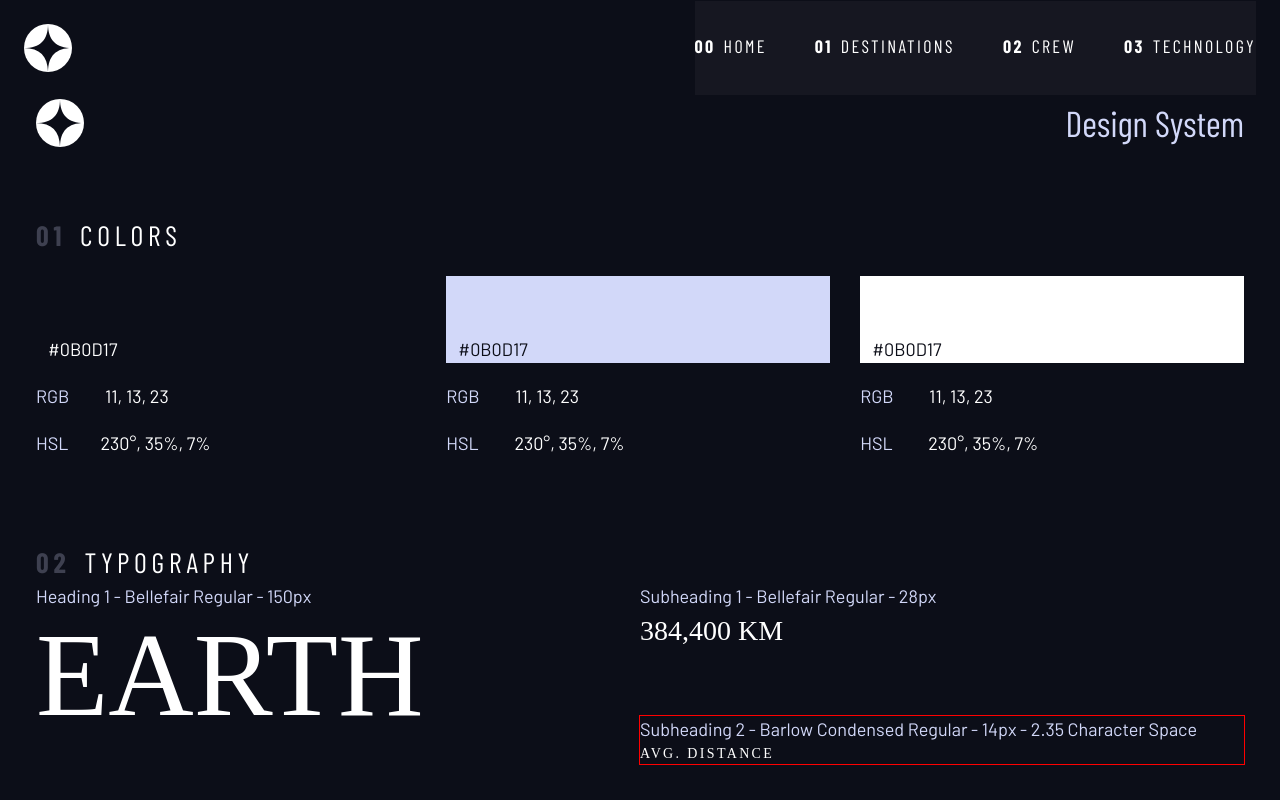
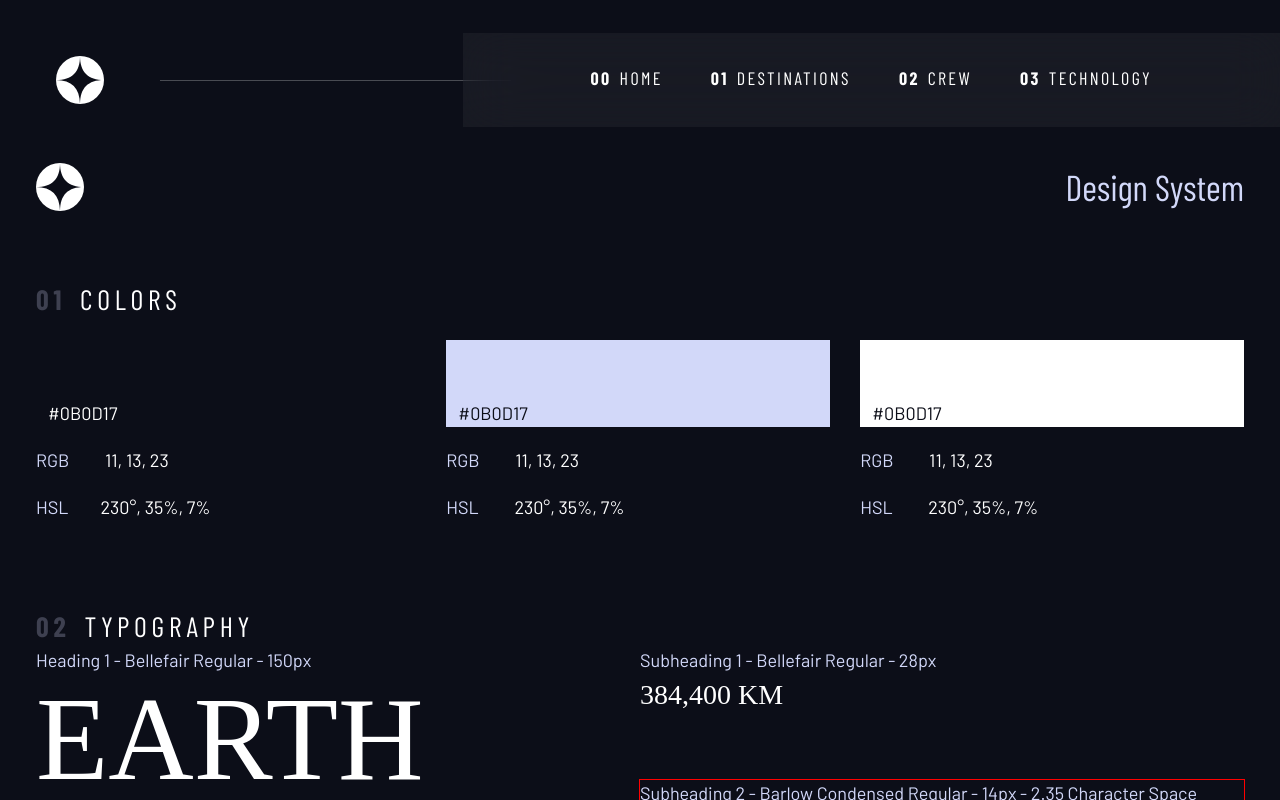
Before and after one commit to pMichaell/space-tourism, a React (Create React App) app: page /design in a window 1280 px wide. Shown: the top 800 px of the page. Built offline with nearby package versions, Linux system fonts and the light colour scheme; a web font is replaced by a local one.

Commit message:
header styling finished

```diff
--- a/src/index.scss
+++ b/src/index.scss
@@ -357,3 +357,7 @@ code {
   transform: scale(1.5);
   opacity: 1;
 }
+
+.active {
+
+}
--- a/src/ui/Layout/Layout.tsx
+++ b/src/ui/Layout/Layout.tsx
@@ -18,10 +18,10 @@ const Layout = ({ children }: { children: ReactNode }) => {
   }, [location]);
 
   return (
-    <div className={clsx(classes.layout, "grid", backgroundState)}>
+    <main className={clsx(classes.layout, "grid", backgroundState)}>
       <Header />
       {children}
-    </div>
+    </main>
   );
 };
 
--- a/src/ui/Layout/header/Header.module.css
+++ b/src/ui/Layout/header/Header.module.css
@@ -3,15 +3,17 @@
     justify-content: space-between;
     align-items: center;
     width: 100%;
-    min-width: 0;
-    padding-inline: 1.5rem
-;
+    overflow: hidden;
 }
 
 .logo {
     display: grid;
     place-items: center;
+    margin: 2rem clamp(1.5rem, 5vw, 3.5rem);
+    flex-shrink: 0;
 }
+
+
 
 .line {
     position: absolute;
@@ -23,11 +25,19 @@
 }
 
 .navigation {
-    background-color: hsl(var(--clr-white) / .04);
     justify-content: center;
     align-items: center;
     list-style: none;
-    --gap: 3rem;
+    --gap: clamp(1.5rem, 6vw, 3rem);
+    background: hsl( var(--clr-dark) / 0.95);
+    overflow-x: hidden;
+}
+
+@supports (backdrop-filter: blur(1.5rem)) {
+    .navigation {
+        background-color: hsl(var(--clr-white) / 0.05);
+        backdrop-filter: blur(1.5rem);
+    }
 }
 
 .navigation > li {
@@ -41,6 +51,23 @@
     justify-content: center;
 }
 
+@media (max-width: 35em){
+    .underlineIndicators > * > * {
+        cursor: pointer;
+        border-bottom: .2rem solid hsl(var(--clr-white) / 0);
+    }
+
+    .underlineIndicators > *:hover > *,
+    .underlineIndicators > *:focus > *{
+        border-color: hsl(var(--clr-white) / .5);
+    }
+
+    .underlineIndicators > .active > * {
+        border-color: hsl(var(--clr-white) / 1);
+    }
+}
+
+@media (min-width: 35em) {
     .underlineIndicators > * {
         cursor: pointer;
         padding: 2rem 0;
@@ -56,6 +83,42 @@
         border-color: hsl(var(--clr-white) / 1);
     }
 
+    .navigation {
+        padding-inline: clamp(1.5rem, 15vw, 8rem);
+    }
+
+}
+
+@media (min-width: 35em) and (max-width: 44.999em){
+    .navigation > * > div > span {
+        display: none;
+    }
+}
+
+
+@media (min-width: 45em) {
+    .header {
+        margin-block: 2rem;
+    }
+
+    .header::after {
+        content: '';
+        display: block;
+        position: relative;
+        height: 1px;
+        width: 100%;
+        justify-self: flex-end;
+        order: 1;
+        background: hsl( var(--clr-white) / .25);
+        margin-right: -3rem;
+    }
+
+    .navigation {
+        order: 2;
+        flex-shrink: 0;
+    }
+}
+
 .underlineIndicators span {
     font-weight: 700;
 }
--- a/src/ui/Layout/header/Header.tsx
+++ b/src/ui/Layout/header/Header.tsx
@@ -3,9 +3,9 @@ import logo from "../../../assets/shared/logo.svg";
 import classes from "./Header.module.css";
 import React, { useEffect, useState } from "react";
 import { useLocation, useNavigate } from "react-router-dom";
-import Nav from "./Nav";
-import Responsive from "./responsive/Responsive";
+import Responsive from "./navigation/responsive/Responsive";
 import useWindowDimensions from "../../../hooks/useWindowDimensions";
+import NavList from "./navigation/NavList";
 
 export type NavigationProps = {
   homeClickHandler: () => void;
@@ -13,6 +13,7 @@ export type NavigationProps = {
   crewClickHandler: () => void;
   technologyClickHandler: () => void;
   defineClassName?: (locName: string) => string;
+  className?: string;
 };
 
 const Header = () => {
@@ -56,7 +57,19 @@ const Header = () => {
 
   const navigation =
     windowDimensions.width > 560 ? (
-      <Nav {...props} />
+      <NavList
+        {...props}
+        className={clsx(
+          "flex",
+          "ffSansCond",
+          "textWhite",
+          "fs400",
+          "letterSpacing3",
+          "uppercase",
+          classes.underlineIndicators,
+          classes.navigation
+        )}
+      />
     ) : (
       <Responsive {...props} />
     );
--- a/src/ui/Layout/header/Nav.tsx
+++ b/src/ui/Layout/header/navigation/NavList.tsx
@@ -1,31 +1,19 @@
-import clsx from "clsx";
-import classes from "./Header.module.css";
-import { NavigationProps } from "./Header";
 import React from "react";
+import { NavigationProps } from "../Header";
 
-const Nav = ({
+const NavList = ({
   homeClickHandler,
   destinationClickHandler,
   technologyClickHandler,
   crewClickHandler,
   defineClassName,
+  className,
 }: NavigationProps) => {
   return (
-    <ul
-      className={clsx(
-        "flex",
-        "ffSansCond",
-        "textWhite",
-        "fs400",
-        "letterSpacing3",
-        "uppercase",
-        classes.underlineIndicators,
-        classes.navigation
-      )}
-    >
+    <ul className={className}>
       <li onClick={homeClickHandler} className={defineClassName?.("/")}>
         <div>
-          <span>00</span>
+          <span aria-hidden="true">00</span>
           Home
         </div>
       </li>
@@ -34,13 +22,13 @@ const Nav = ({
         className={defineClassName?.("destination")}
       >
         <div>
-          <span>01</span>
+          <span aria-hidden="true">01</span>
           Destinations
         </div>
       </li>
       <li onClick={crewClickHandler} className={defineClassName?.("crew")}>
         <div>
-          <span>02</span>
+          <span aria-hidden="true">02</span>
           Crew
         </div>
       </li>
@@ -49,7 +37,7 @@ const Nav = ({
         className={defineClassName?.("technology")}
       >
         <div>
-          <span>03</span>
+          <span aria-hidden="true">03</span>
           Technology
         </div>
       </li>
@@ -57,4 +45,4 @@ const Nav = ({
   );
 };
 
-export default Nav;
+export default NavList;
--- /dev/null
+++ b/src/ui/Layout/header/navigation/responsive/Responsive.module.css
@@ -0,0 +1,3 @@
+.button {
+    padding-right: 1.5rem;
+}
--- a/src/ui/Layout/header/responsive/Responsive.tsx
+++ b/src/ui/Layout/header/navigation/responsive/Responsive.tsx
@@ -1,7 +1,8 @@
 import { useContext } from "react";
-import MenuContext from "../../../../context/menuContext/MenuContext";
-import { NavigationProps } from "../Header";
-import hamburgerIcon from "../../../../assets/shared/icon-hamburger.svg";
+import MenuContext from "../../../../../context/menuContext/MenuContext";
+import { NavigationProps } from "../../Header";
+import hamburgerIcon from "../../../../../assets/shared/icon-hamburger.svg";
+import classes from "./Responsive.module.css";
 import SideMenu from "./SideMenu";
 
 const Responsive = (props: NavigationProps) => {
@@ -15,7 +16,7 @@ const Responsive = (props: NavigationProps) => {
   return (
     <div>
       {!open && (
-        <button onClick={hamburgerClickHandler}>
+        <button onClick={hamburgerClickHandler} className={classes.button}>
           <span className="srOnly">Menu</span>
           <div>
             <img src={hamburgerIcon} alt="menu icon" />
--- a/src/ui/Layout/header/responsive/SideMenu.module.css
+++ b/src/ui/Layout/header/navigation/responsive/SideMenu.module.css
@@ -5,12 +5,16 @@
     right: 0;
     width: 70vw;
     height: 100vh;
-    transition: transform 300ms ease-out;
-    transform: translateY(-100%);
+    transition: transform 300ms ease-in-out;
+    transform: translateX(100%);
     list-style: none;
     flex-direction: column;
     padding-inline: 1.5rem;
     background: hsl( var(--clr-dark) / 0.95);
+}
+
+.open {
+    transform: translateX(0);
 }
 
 @supports (backdrop-filter: blur(1.5rem)) {
@@ -36,6 +40,11 @@
     padding-left: 0.5rem;
 }
 
+.list > li {
+    display: flex;
+
+}
+
 .list span {
     margin-right: 0.3em;
     font-weight: 700;
@@ -44,7 +53,3 @@
 .div {
     flex-basis: 50%;
 }
-
-.open {
-    transform: translateY(0);
-}
--- a/src/ui/Layout/header/responsive/SideMenu.tsx
+++ b/src/ui/Layout/header/navigation/responsive/SideMenu.tsx
@@ -1,18 +1,15 @@
 import clsx from "clsx";
 import classes from "./SideMenu.module.css";
+import headerClasses from "../../Header.module.css";
 import React, { Fragment, useContext } from "react";
 import ReactDOM from "react-dom";
-import MenuContext from "../../../../context/menuContext/MenuContext";
+import MenuContext from "../../../../../context/menuContext/MenuContext";
 import { useSwipeable } from "react-swipeable";
-import { NavigationProps } from "../Header";
-import closeIcon from "../../../../assets/shared/icon-close.svg";
+import { NavigationProps } from "../../Header";
+import closeIcon from "../../../../../assets/shared/icon-close.svg";
+import NavList from "../NavList";
 
-const SideMenu = ({
-  homeClickHandler,
-  destinationClickHandler,
-  crewClickHandler,
-  technologyClickHandler,
-}: NavigationProps) => {
+const SideMenu = (props: NavigationProps) => {
   const menuContext = useContext(MenuContext);
   const { open, changeSideMenuState } = menuContext;
   const overlaysDiv = document.getElementById("overlays")!;
@@ -43,32 +40,16 @@ const SideMenu = ({
           <img src={closeIcon} alt="close icon" />
         </button>
       </div>
-      <ul className={clsx("flex", classes.list, "letterSpacing3", "uppercase")}>
-        <li onClick={homeClickHandler} className={""}>
-          <div>
-            <span>00</span>
-            Home
-          </div>
-        </li>
-        <li onClick={destinationClickHandler} className={""}>
-          <div>
-            <span>01</span>
-            Destinations
-          </div>
-        </li>
-        <li onClick={crewClickHandler} className={""}>
-          <div>
-            <span>02</span>
-            Crew
-          </div>
-        </li>
-        <li onClick={technologyClickHandler} className={""}>
-          <div>
-            <span>03</span>
-            Technology
-          </div>
-        </li>
-      </ul>
+      <NavList
+        {...props}
+        className={clsx(
+          "flex",
+          classes.list,
+          "letterSpacing3",
+          "uppercase",
+          headerClasses.underlineIndicators
+        )}
+      />
       <div className={classes.div} />
     </div>
   );
```
Also changed, not shown: src/hooks/useWindowSize.tsx (deleted, +0 -34 lines), src/ui/Layout/header/navigation/desktop/Nav.module.css (added), src/ui/Layout/header/responsive/Responsive.module.css (deleted). Lines whose indentation alone changed are shown as unchanged.
